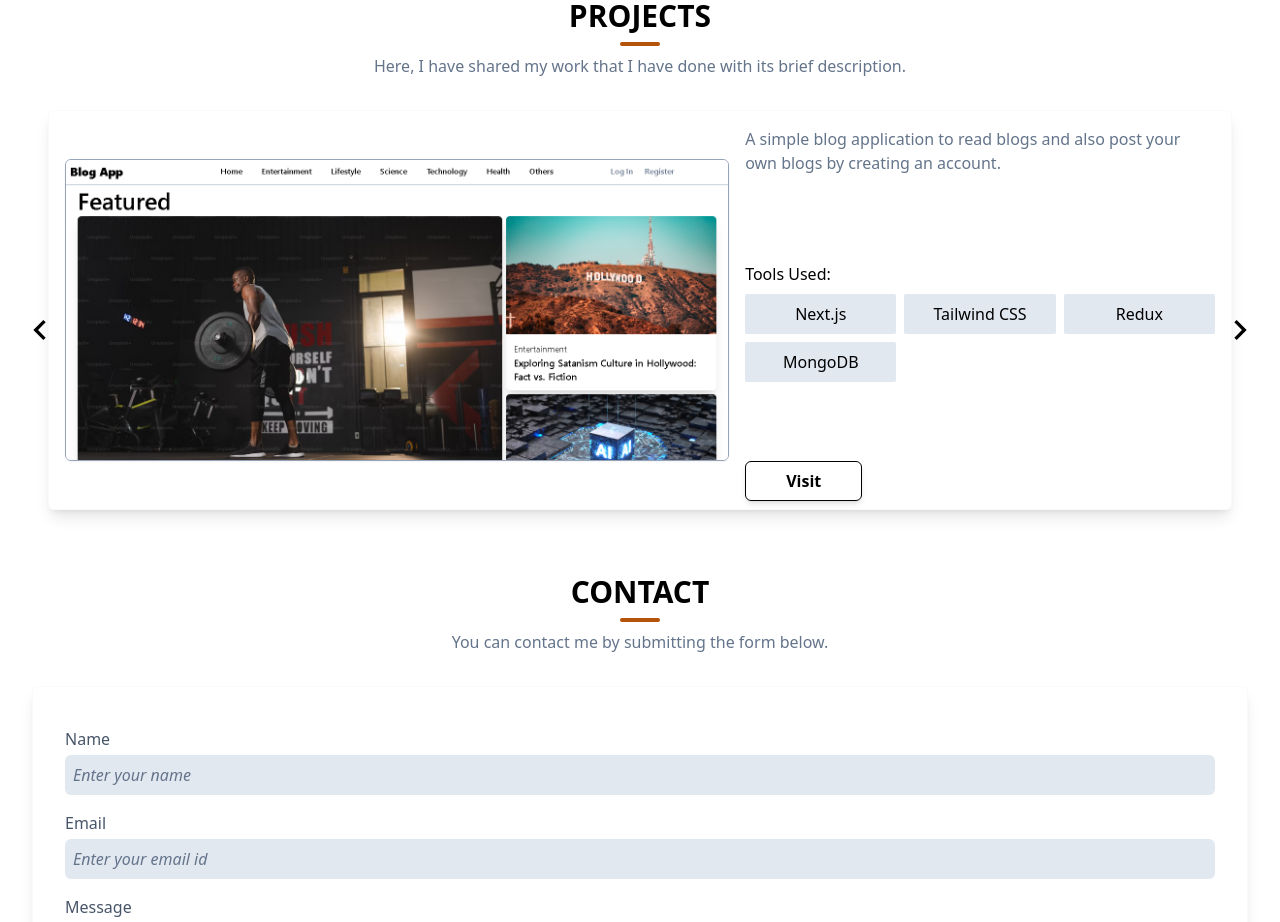
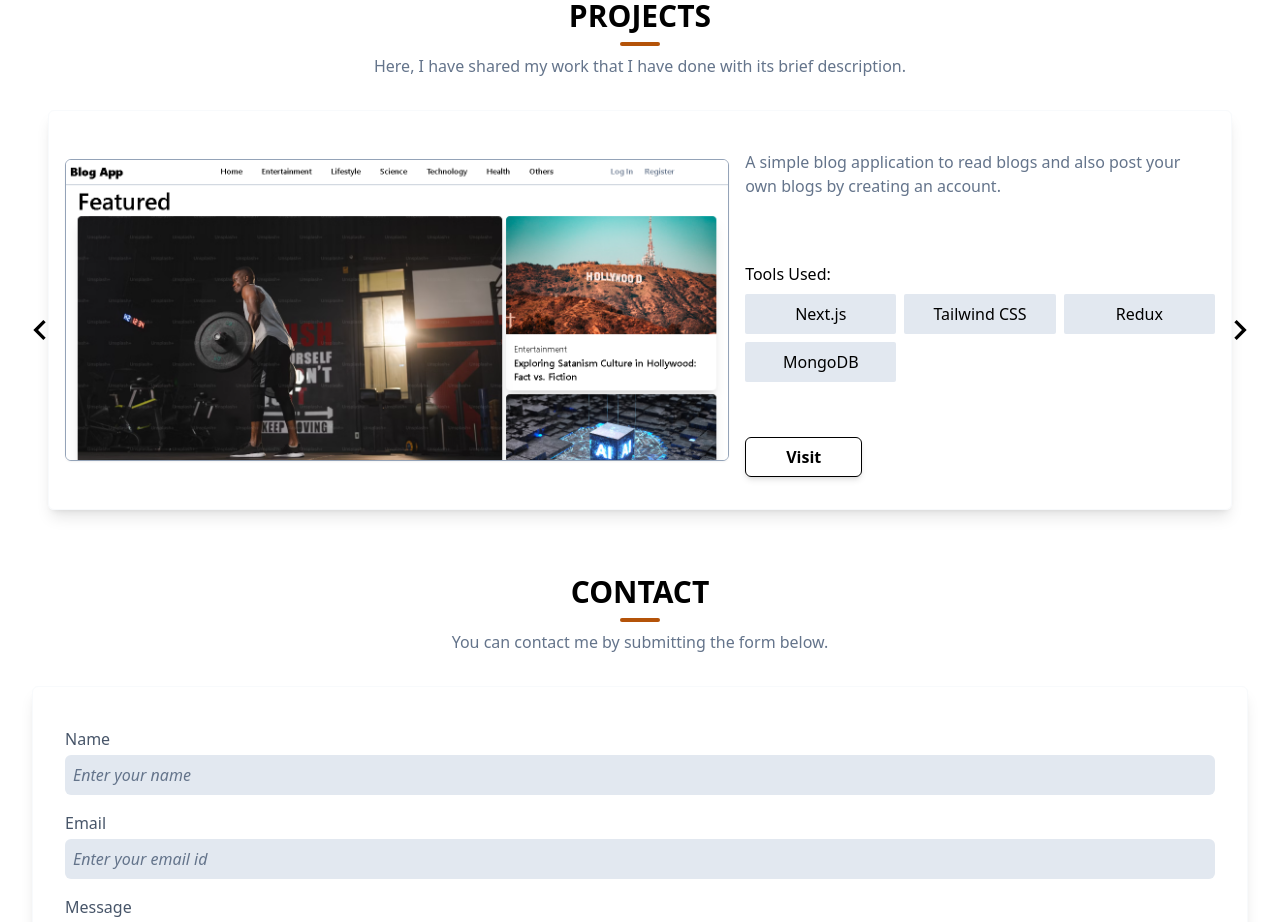
Before and after one commit to Arijeet10/my-website, a Next.js app: page / in a window 1280 px wide. Shown: the part 900-1822 px from the top of the page. Built offline with nearby package versions, Linux system fonts and the light colour scheme.

Commit message:
changes in projects section

```diff
--- a/components/ProjectCard.js
+++ b/components/ProjectCard.js
@@ -13,7 +13,7 @@ const ProjectCard = ({ data,index,activeProject }) => {
             className="object-contain h-full sm:h-auto rounded-md sm:rounded-md border sm:border-slate-400 dark:border-none shadow-sm "
           />
         </div>
-        <div className="h-full sm:col-span-5 flex flex-col justify-between items-stretch gap-4">
+        <div className="h-full sm:col-span-5 flex flex-col justify-around items-stretch gap-4">
           <div className="text-slate-500 dark:text-white">{data.desc}</div>
           <div className="font-medium ">
             <div className="pb-2">Tools Used:</div>
```
